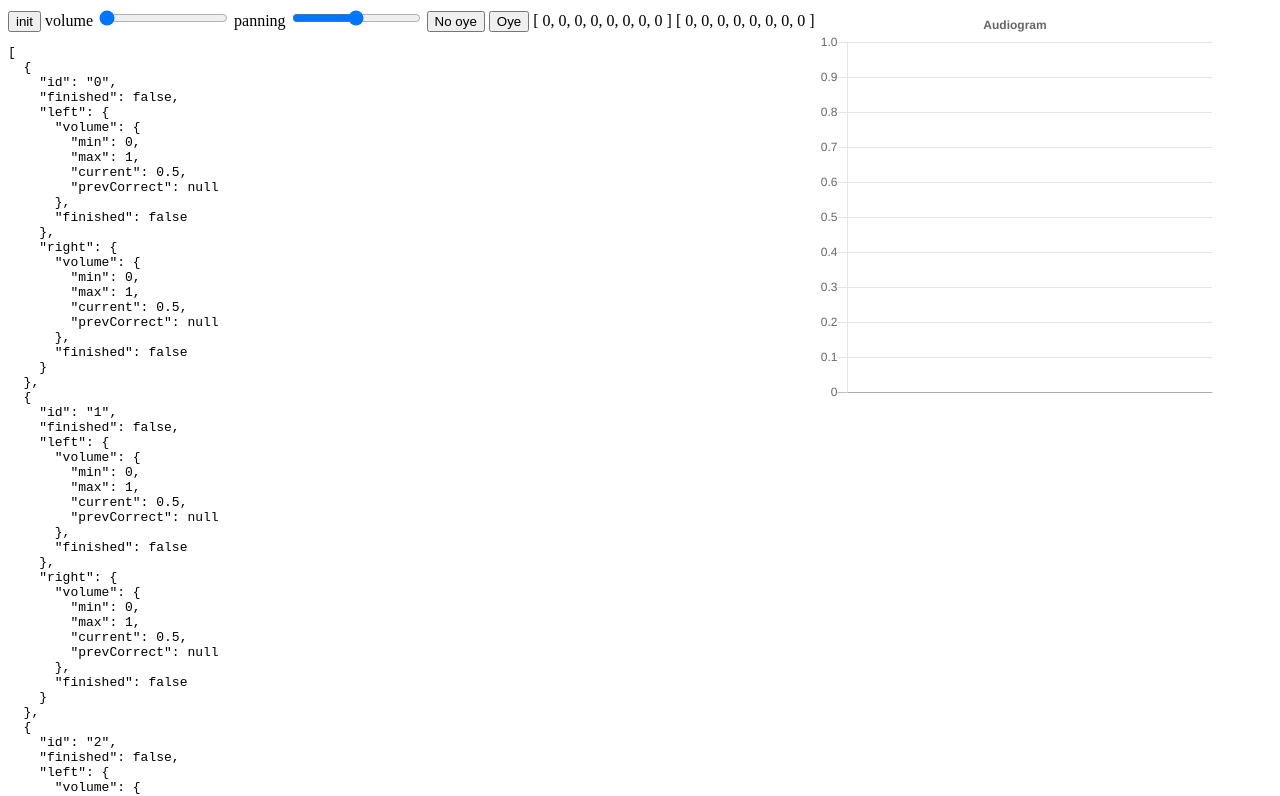
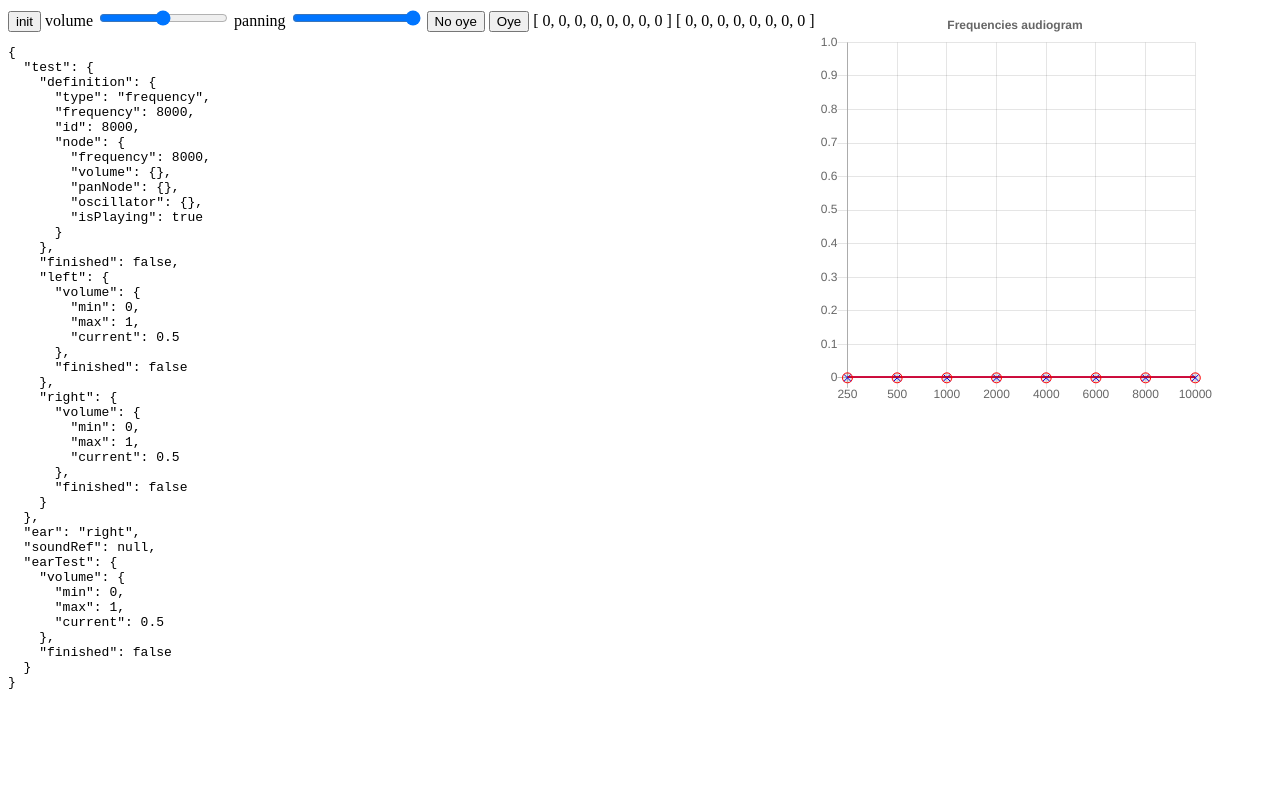
Before and after one commit to fernandojsg/audiometry, a website built with webpack: page index.html in a window 1280 px wide. Both pictures are taken after a click on the button "init". Shown: the top 796 px of the page. Built offline with nearby package versions, Linux system fonts and the light colour scheme; files whose address does not match are found by name.

Commit message:
frequencies working

```diff
--- a/index.html
+++ b/index.html
@@ -22,12 +22,11 @@
         <button v-on:click="canHear">Oye</button>
         {{leftValues}}
         {{rightValues}}
-        <pre>{{results}}</pre>
         <pre>{{currentTest}}</pre>
       </div>
       <div style="display:block;width: 400px; height: 200px">
           <bubble-chart :chart-data="datacollection"
-          :options="options"></bubble-chart>
+            :options="optionsChart"></bubble-chart>
       </div>
     </div>
     <script src="bundle.js" async defer></script>
--- a/src/index.js
+++ b/src/index.js
@@ -2,30 +2,58 @@ import {Howl, Howler} from 'howler';
 import BubbleChart from './chart.js';
 
 var audioCtx = new (window.AudioContext || window.webkitAudioContext)();
+var oscillator;
+
+
+class FrequencyNode {
+  constructor(frequency) {
+    this.frequency = frequency;
+    this.volume = audioCtx.createGain();
+    this.volume.connect(audioCtx.destination);
+    this.panNode = audioCtx.createStereoPanner();
+    this.panNode.connect(this.volume);
+
+    this.oscillator = audioCtx.createOscillator();
+    this.oscillator.type = 'sine';
+    this.oscillator.frequency.setValueAtTime(frequency, audioCtx.currentTime);
+    this.oscillator.connect(this.panNode);
+
+    this.isPlaying = false;
+  }
+
+  play(volume, ear) {
+    if (!this.isPlaying) {
+      this.oscillator.start();
+      this.isPlaying = true;
+    }
+
+    this.panNode.pan.setValueAtTime(ear === 'left' ? -1: 1, audioCtx.currentTime);
+    this.volume.gain.value = volume;
+  }
+
+  stop() {
+    this.volume.gain.value = 0;
+  }
+}
 
 function randomInArray(array) {
   return array[Math.floor(Math.random()*array.length)];
 }
 
-var sounds = {
-  dog: new Howl({ src: ['../assets/samples/327666__juan-merie-venter__dog-bark.wav'] }),
-  cow: new Howl({ src: ['../assets/samples/58277__benboncan__cow.wav'] })
-}
-
-const frequencies = [
-  250,
-  500,
-  1000,
-  2000,
-  4000,
-  6000,
-  8000,
-  10000
+const soundsDef = [
+  {type: 'frequency', frequency: 250, id: 250, node: new FrequencyNode(250)},
+  {type: 'frequency', frequency: 500, id: 500, node: new FrequencyNode(500)},
+  {type: 'frequency', frequency: 1000, id: 1000, node: new FrequencyNode(1000)},
+  {type: 'frequency', frequency: 2000, id: 2000, node: new FrequencyNode(2000)},
+  {type: 'frequency', frequency: 4000, id: 4000, node: new FrequencyNode(4000)},
+  {type: 'frequency', frequency: 6000, id: 6000, node: new FrequencyNode(6000)},
+  {type: 'frequency', frequency: 8000, id: 8000, node: new FrequencyNode(8000)},
+  {type: 'frequency', frequency: 10000, id: 10000, node: new FrequencyNode(1000)},
+  //{type: 'sound', frequency: 0, id: 'dog', buffer: new Howl({ src: ['../assets/samples/327666__juan-merie-venter__dog-bark.wav'] })},
+  //{type: 'sound', frequency: 0, id: 'cow', buffer: new Howl({ src: ['../assets/samples/58277__benboncan__cow.wav'] })}
 ];
 
-function getRandomInt() {
-  return parseInt(Math.random() * 10);
-}
+const labels = soundsDef.map(d => d.id || d.frequency);
 
 Howler.volume(0.1);
 
@@ -36,21 +64,19 @@ var app = new Vue({
   el: '#app',
   data: {
     finished: false,
-    //leftValues: new Array(Object.keys(sounds).length).fill(0),
-    //rightValues: new Array(Object.keys(sounds).length).fill(0),
-    leftValues: new Array(frequencies.length).fill(0),
-    rightValues: new Array(frequencies.length).fill(0),
+    leftValues: new Array(soundsDef.length).fill(0),
+    rightValues: new Array(soundsDef.length).fill(0),
     results: [],
     currentEar: 'left',
     currentTest: {},
     currentVolume: 0,
     currentPanning: 0,
     datacollection: {},
-    options: {
+    optionsChart: {
       responsive: true,
       title: {
         display: true,
-        text: 'Audiogram'
+        text: 'Frequencies audiogram'
       },
       legend: {
         display: false
@@ -72,53 +98,15 @@ var app = new Vue({
   },
   methods: {
     init: function () {
-// create Oscillator node
-var oscillator = audioCtx.createOscillator();
-
-oscillator.type = 'sine';
-
-oscillator.frequency.setValueAtTime(250, audioCtx.currentTime); // value in hertz
-oscillator.connect(audioCtx.destination);
-oscillator.start();
-
-Object.keys(frequencies).forEach(id => {
-  this.results.push({
-    id: id,
-    finished: false,
-    left: {
-      volume: {
-        min: 0,
-        max: 1,
-        current: 0.5,
-        prevCorrect: null
-      },
-      finished: false
-    },
-    right: {
-      volume: {
-        min: 0,
-        max: 1,
-        current: 0.5,
-        prevCorrect: null
-      },
-      finished: false
-    }
-  });
-});
-
-  return;
-
-      Object.keys(sounds).forEach(id => {
-        let sound = sounds[id];
+      soundsDef.forEach(definition => {
         this.results.push({
-          id: id,
+          definition: definition,
           finished: false,
           left: {
             volume: {
               min: 0,
               max: 1,
-              current: 0.5,
-              prevCorrect: null
+              current: 0.5
             },
             finished: false
           },
@@ -126,8 +114,7 @@ Object.keys(frequencies).forEach(id => {
             volume: {
               min: 0,
               max: 1,
-              current: 0.5,
-              prevCorrect: null
+              current: 0.5
             },
             finished: false
           }
@@ -168,7 +155,7 @@ Object.keys(frequencies).forEach(id => {
       let earTest = this.currentTest.earTest;
 
       this.datacollection = {
-        labels: Object.keys(sounds),
+        labels: labels,
         datasets: [
           {
             label: 'Left',
@@ -191,8 +178,8 @@ Object.keys(frequencies).forEach(id => {
       };
 
       let dataset = this.currentTest.ear === 'left' ? this.leftValues : this.rightValues;
-      var indexSound = Object.keys(sounds).indexOf(this.currentTest.test.id);
-      dataset[indexSound] = earTest.volume.current;
+      //var indexSound = labels.findIndex(d => d.frequency === indexOf(this.currentTest.test.id);
+      //dataset[indexSound] = earTest.volume.current;
 
       if (earTest.volume.max - earTest.volume.min <= 0.02) {
         earTest.finished = true;
@@ -201,20 +188,27 @@ Object.keys(frequencies).forEach(id => {
         return;
       }
 
-      let sound = sounds[this.currentTest.test.id];
-      let soundRef = sound.play();
-      this.currentTest.soundRef = soundRef;
+      if (this.currentTest.test.definition.type === "frequency") {
+        this.currentTest.test.definition.node.play(this.currentTest.earTest.volume.current, this.currentTest.ear);
+      } else {
+        let soundRef = sound.play();
+        this.currentTest.soundRef = soundRef;
+
+        sound.volume(this.currentTest.earTest.volume.current, soundRef);
+        sound.pos(this.currentTest.ear === 'right' ? 5 : -5, 0, 0, soundRef);
+      }
 
       this.currentVolume = parseInt(this.currentTest.earTest.volume.current * 100);
       this.currentPanning = this.currentTest.ear === 'right' ? 1 : -1;
-
-      sound.volume(this.currentTest.earTest.volume.current, soundRef);
-      sound.pos(this.currentTest.ear === 'right' ? 5 : -5, 0, 0, soundRef);
     },
     stopCurrentSound: function () {
-      let sound = sounds[this.currentTest.test.id];
-      let soundRef = this.currentTest.soundRef;
-      sound.stop(soundRef);
+      if (this.currentTest.test.definition.type === "frequency") {
+        this.currentTest.test.definition.node.stop();
+      } else {
+        let sound = sounds[this.currentTest.test.id];
+        let soundRef = this.currentTest.soundRef;
+        sound.stop(soundRef);
+      }
     },
     computeMinMax: function () {
       let earTest = this.currentTest.earTest;
```
